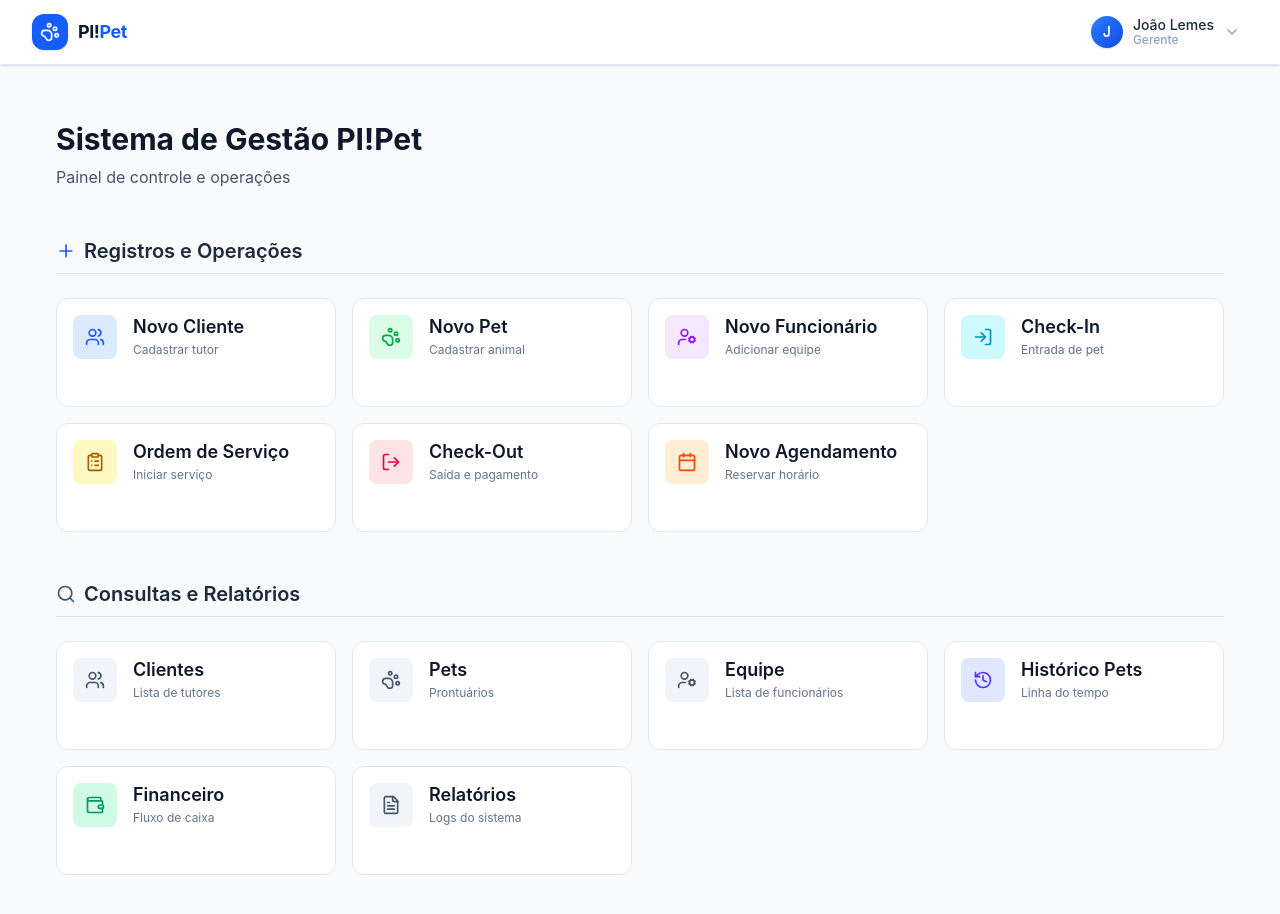
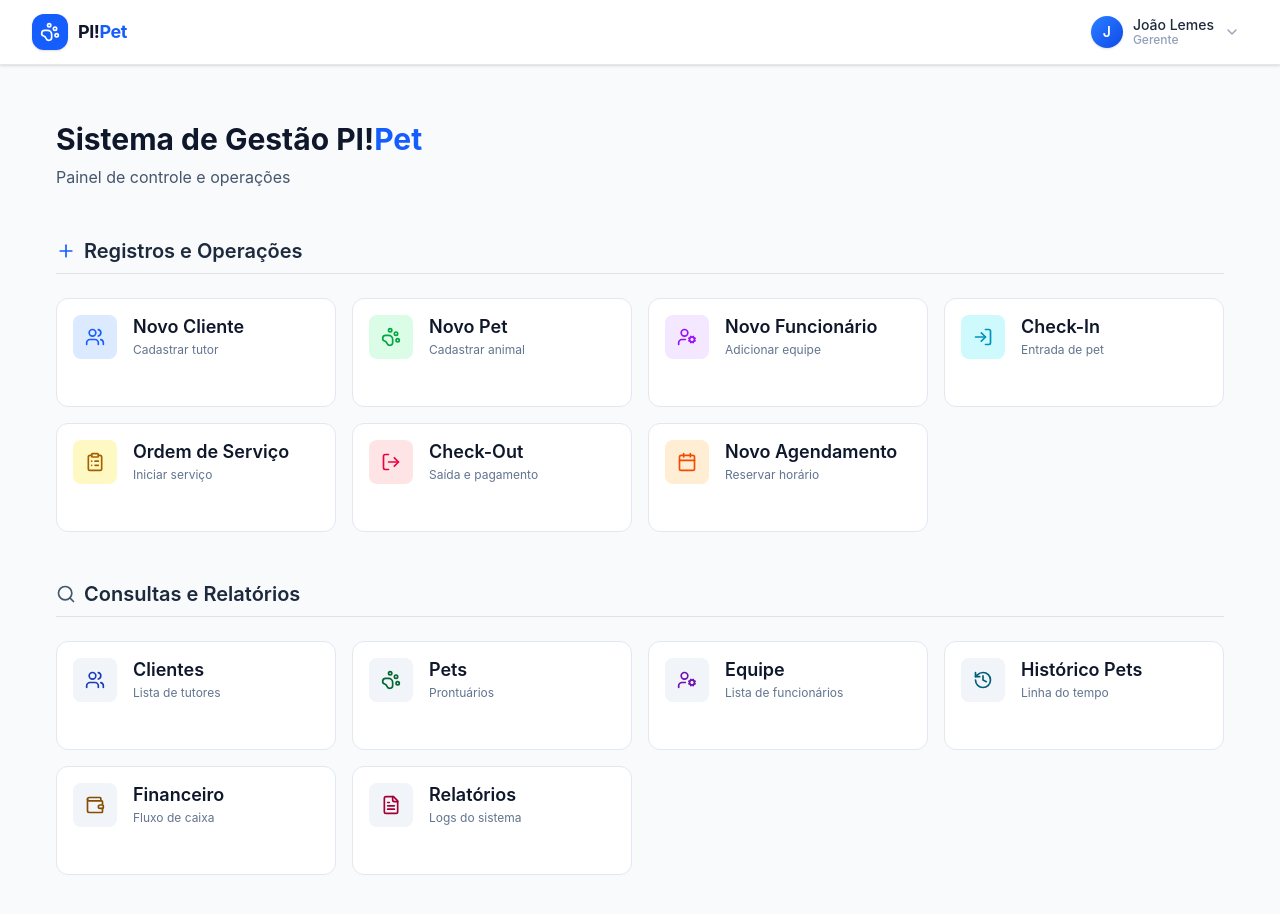
Before and after one commit to i-am-anderson/petcare, a React (Vite) app: page / in a window 1280 px wide. Shown: the top 914 px of the page. Built offline with nearby package versions, Linux system fonts and the light colour scheme.

Commit message:
feat: home

```diff
--- a/src/app/pages/Home.tsx
+++ b/src/app/pages/Home.tsx
@@ -9,7 +9,7 @@ export function Home() {
     <div className="p-6 space-y-12">
       {/* HEADER */}
       <div>
-        <h1 className="text-3xl font-bold text-slate-900">Sistema de Gestão PI!Pet</h1>
+        <h1 className="text-3xl font-bold text-slate-900">Sistema de Gestão <span className="font-bold text-slate-900">PI!<span className="text-blue-600">Pet</span></span></h1>
         <p className="text-slate-600 mt-2">Painel de controle e operações</p>
       </div>
 
@@ -39,12 +39,12 @@ export function Home() {
         </div>
 
         <div className="grid grid-cols-1 md:grid-cols-2 lg:grid-cols-4 gap-4">
-          <HomeCard to="/clientes/consulta" icon={Users} color="bg-slate-100" textColor="text-slate-600" title="Clientes" description="Lista de tutores" isSearch />
-          <HomeCard to="/pets/consulta" icon={PawPrint} color="bg-slate-100" textColor="text-slate-600" title="Pets" description="Prontuários" isSearch />
-          <HomeCard to="/funcionarios/consulta" icon={UserCog} color="bg-slate-100" textColor="text-slate-600" title="Equipe" description="Lista de funcionários" isSearch />
-          <HomeCard to="/historico-pets" icon={History} color="bg-indigo-100" textColor="text-indigo-600" title="Histórico Pets" description="Linha do tempo" />
-          <HomeCard to="/financeiro" icon={Wallet} color="bg-emerald-100" textColor="text-emerald-600" title="Financeiro" description="Fluxo de caixa" />
-          <HomeCard to="/historico" icon={FileText} color="bg-slate-100" textColor="text-slate-600" title="Relatórios" description="Logs do sistema" />
+          <HomeCard to="/clientes/consulta" icon={Users} color="bg-slate-100" textColor="text-blue-800" title="Clientes" description="Lista de tutores" isSearch />
+          <HomeCard to="/pets/consulta" icon={PawPrint} color="bg-slate-100" textColor="text-green-800" title="Pets" description="Prontuários" isSearch />
+          <HomeCard to="/funcionarios/consulta" icon={UserCog} color="bg-slate-100" textColor="text-purple-800" title="Equipe" description="Lista de funcionários" isSearch />
+          <HomeCard to="/historico-pets" icon={History} color="bg-slate-100" textColor="text-cyan-800" title="Histórico Pets" description="Linha do tempo" />
+          <HomeCard to="/financeiro" icon={Wallet} color="bg-slate-100" textColor="text-yellow-800" title="Financeiro" description="Fluxo de caixa" />
+          <HomeCard to="/historico" icon={FileText} color="bg-slate-100" textColor="text-rose-800" title="Relatórios" description="Logs do sistema" />
         </div>
       </section>
     </div>
```
